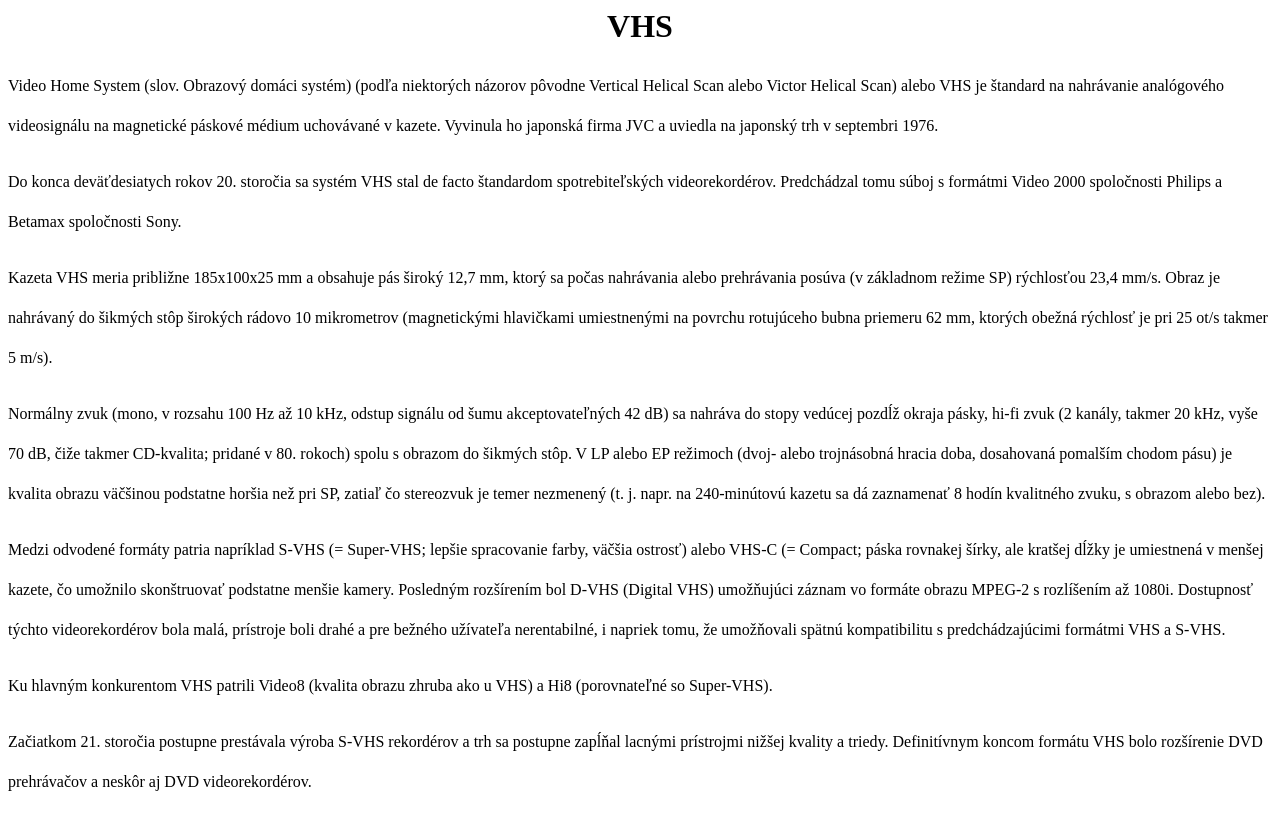
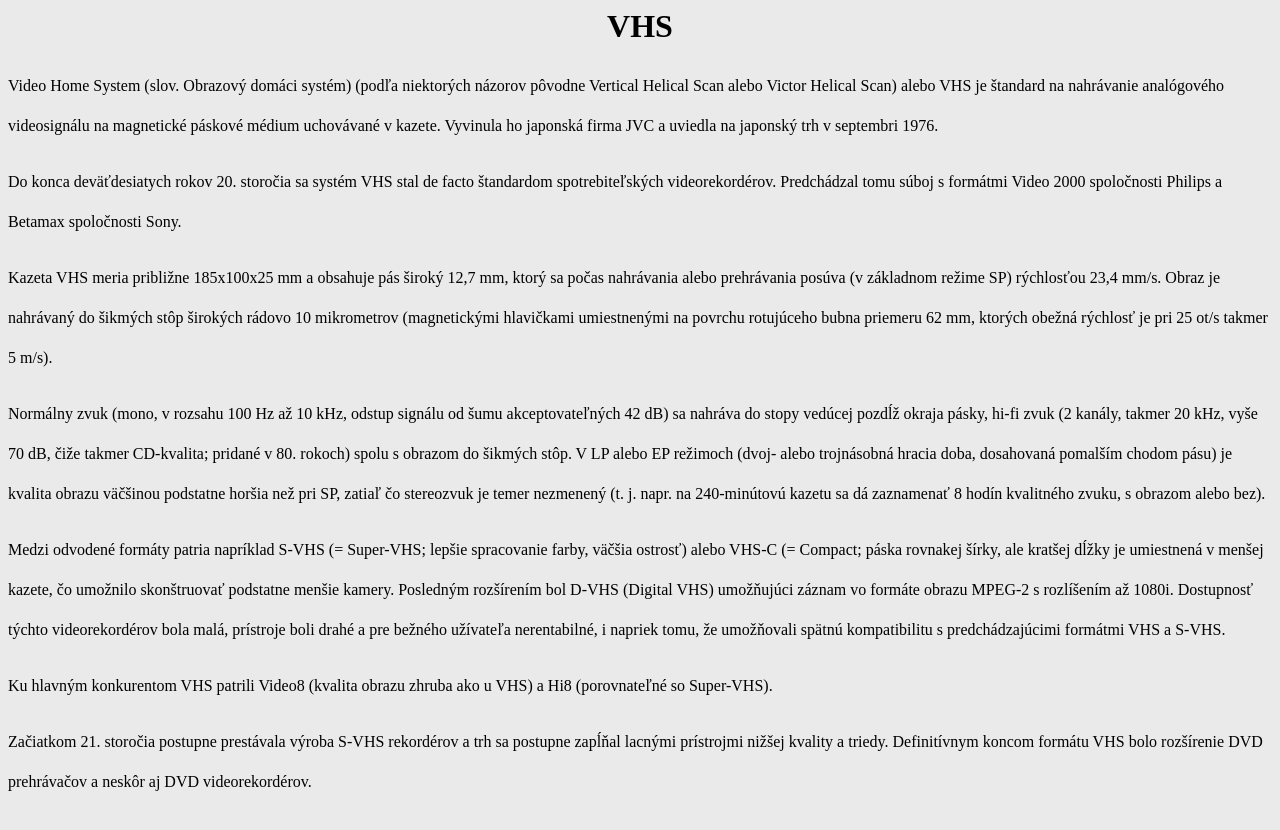
Before and after one commit to patro213/patro213.github.io, a Jekyll site: the page bakalarka_stranky/vhs.html, which Jekyll copies as it is, in a window 1280 px wide. Shown: the top 830 px of the page. Built offline with Jekyll 4.4.1, drawn with Linux system fonts in a browser that asks for light colours.

Commit message:
Update vhs.html

```diff
--- a/bakalarka_stranky/vhs.html
+++ b/bakalarka_stranky/vhs.html
@@ -8,6 +8,9 @@
 
 			h1 {
 					text-align: center;
+			}
+			body {
+				background-color:#eaeaea;
 			}
 		</style>
 	</head>
```
